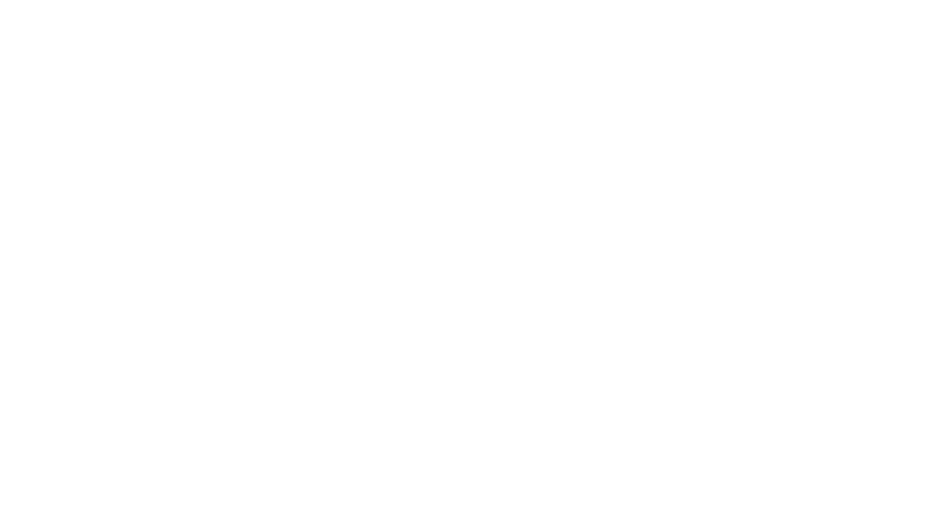
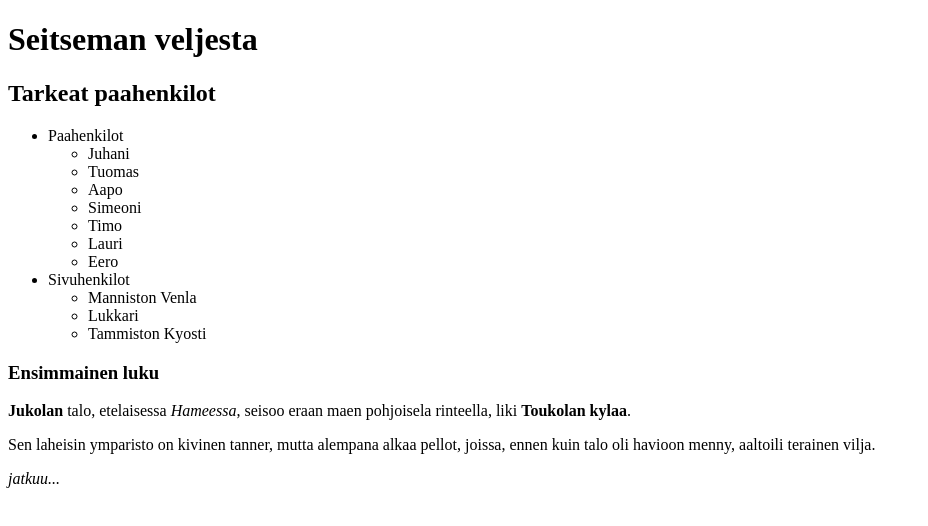
Before and after one commit to Jonne-Sotala/Lapio-website, a plain HTML site: page index.html in a window 1280 px wide. Shown: the whole page, without its empty margins (0-928 px from the left). Drawn offline with Linux system fonts and the light colour scheme.

Commit message:
Osa 3. Neljas tehtava

```diff
--- a/index.html
+++ b/index.html
@@ -7,7 +7,38 @@
 </head>
 
 <body>
-  <!--Tee tehtävät tänne-->
+  <h1>Seitseman veljesta</h1>
+  <h2>Tarkeat paahenkilot</h2>
+  <ul>
+    <li>Paahenkilot
+      <ul>
+        <li>Juhani</li>
+        <li>Tuomas</li>
+        <li>Aapo</li>
+        <li>Simeoni</li>
+        <li>Timo</li>
+        <li>Lauri</li>
+        <li>Eero</li>
+      </ul>
+    </li>
+    <li>Sivuhenkilot
+      <ul>
+        <li>Manniston Venla</li>
+        <li>Lukkari</li>
+        <li>Tammiston Kyosti</li>
+      </ul>
+    </li>
+  </ul>
+  <h3>Ensimmainen luku</h3>
+  <p>
+    <b>Jukolan</b> talo, etelaisessa <i>Hameessa</i>, seisoo
+    eraan maen pohjoisela rinteella, liki <b>Toukolan kylaa</b>.
+  </p>
+  <p>
+    Sen laheisin ymparisto on kivinen tanner, mutta alempana alkaa pellot,
+    joissa, ennen kuin talo oli havioon menny, aaltoili terainen vilja.
+  </p>
+  <p><i>jatkuu...</i></p>
 </body>
 
 </html>
```
